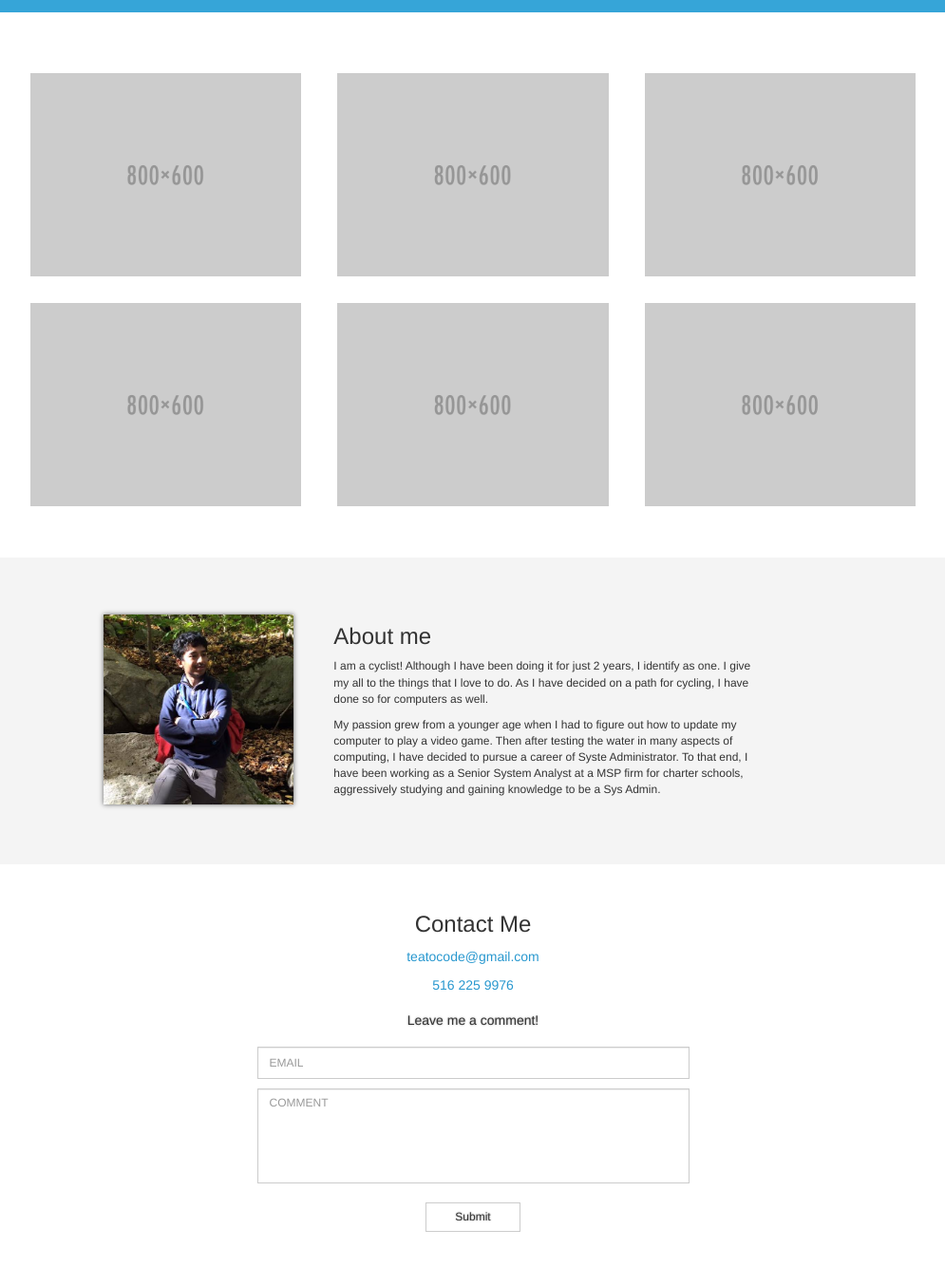
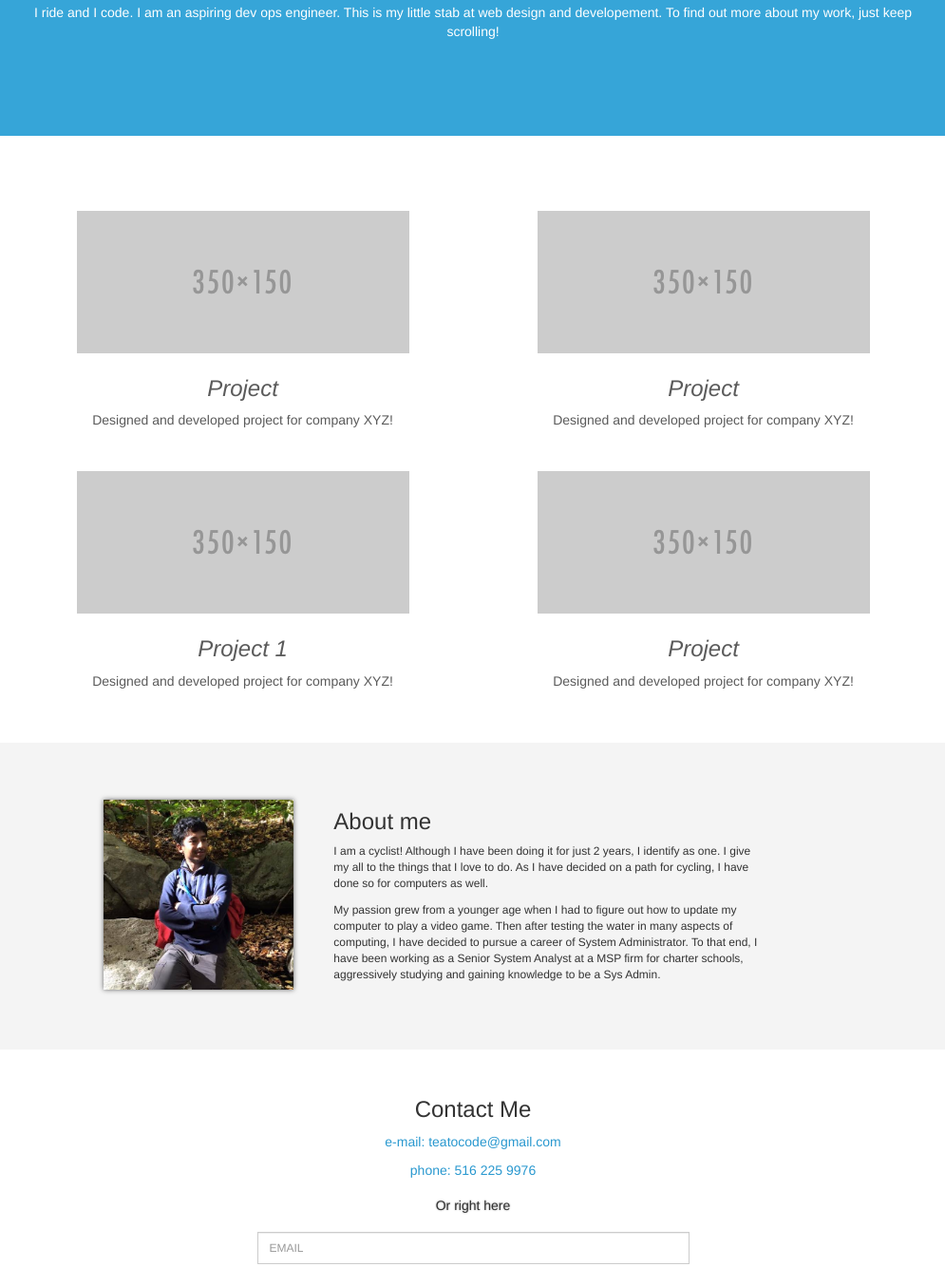
Before and after one commit to drinkingChai/portfolio, a plain HTML site: page index.html in a window 1280 px wide. Shown: the part 287-1621 px from the top of the page at 95% size, without its empty margins (142-1137 px from the left). Drawn offline with nearby package versions, Linux system fonts and the light colour scheme.

Commit message:
changed portfolio and header, created large logo
Put 2 projects per row and use 2 rows.
For each project, use an image, then, project name, then a line, and a
brief description

```diff
--- a/css/index.css
+++ b/css/index.css
@@ -12,10 +12,14 @@ html,body {
 .main {
 	background-color: #36a5d8;
 	/*background: url(footer_lodyas.png) repeat;*/
-	height: 300px;
+	height: 430px;
 	padding-top: 90px;
 	text-align: center;
 	color: #fff;
+}
+
+.main img {
+	max-width: 75px;
 }
 
 .main h1 {
@@ -109,9 +113,26 @@ html,body {
 	text-align: center;
 }
 
-.supporting.portfolio {
+.portfolio {
 	margin-top: 60px;
 	/*background: url(../img/backgrounds/geometry2.png) repeat;*/
+	text-align: center;
+	color: #5b5b5b;
+}
+
+.portfolio .col-md-6 {
+	padding-top: 15px;
+	padding-bottom: 15px;
+}
+
+.portfolio h3 {
+	font-style: italic;
+	width: 100%;
+}
+
+.portfolio hr {
+	width: 40%;
+	border-top: 1px solid #969696;
 }
 
 .portfolio .thumbnail {
--- a/css/responsive.css
+++ b/css/responsive.css
@@ -5,6 +5,7 @@
 
 .mobileSmallMenu .titleContainer {
 	height: 70px;
+	border-bottom: 1px solid #c4c4c4;
 }
 
 .mobileSmallMenu .container {
@@ -43,7 +44,7 @@
 }
 
 .mobileSmallMenu li {
-	border-top: 1px solid #c4c4c4;
+	border-bottom: 1px solid #c4c4c4;
 }
 
 .mobileSmallMenu li a {
--- a/index.html
+++ b/index.html
@@ -74,8 +74,10 @@
 
 		<div class="main">
 			<div class="container">
+				<img src="img/misc/logo2.png">
 				<h1>Wasif Zaman</h1>
 				<h4>Cooking up Lean software with great Agile-ity</h4>
+				<p>I ride and I code. I am an aspiring dev ops engineer. This is my little stab at web design and developement. To find out more about my work, just keep scrolling!</p>
 			</div>
 		</div>
 
@@ -83,29 +85,35 @@
 		<div class="supporting portfolio">
 			<div class="container">
 				<div class="row">
-					<div class="col-md-4">
+					<div class="col-md-6">
 						<div class="thumbnail">
-							<img src="img/misc/800x600.png"/>
+							<img src="img/misc/350x150.png"/>
 						</div>
+						<h3>Project</h3>
+						<p>Designed and developed project for company XYZ!</p>
+					</div>
+					<div class="col-md-6">
 						<div class="thumbnail">
-							<img src="img/misc/800x600.png"/>
+							<img src="img/misc/350x150.png"/>
 						</div>
+						<h3>Project</h3>
+						<p>Designed and developed project for company XYZ!</p>
 					</div>
-					<div class="col-md-4">
+				</div>
+				<div class="row">
+					<div class="col-md-6">
 						<div class="thumbnail">
-							<img src="img/misc/800x600.png"/>
+							<img src="img/misc/350x150.png"/>
 						</div>
+						<h3>Project 1</h3>
+						<p>Designed and developed project for company XYZ!</p>
+					</div>
+					<div class="col-md-6">
 						<div class="thumbnail">
-							<img src="img/misc/800x600.png"/>
+							<img src="img/misc/350x150.png"/>
 						</div>
-					</div>
-					<div class="col-md-4">
-						<div class="thumbnail">
-							<img src="img/misc/800x600.png"/>
-						</div>
-						<div class="thumbnail">
-							<img src="img/misc/800x600.png"/>
-						</div>
+						<h3>Project</h3>
+						<p>Designed and developed project for company XYZ!</p>
 					</div>
 				</div>
 			</div>
@@ -123,7 +131,7 @@
 						<p>I am a cyclist! Although I have been doing it for just 2 years, I identify as one. I give my all to the things that I love to do. As I have decided on a path for cycling, I have done so for computers as well.
 						</p>
 
-						<p>My passion grew from a younger age when I had to figure out how to update my computer to play a video game. Then after testing the water in many aspects of computing, I have decided to pursue a career of Syste Administrator. To that end, I have been working as a Senior System Analyst at a MSP firm for charter schools, aggressively studying and gaining knowledge to be a Sys Admin.
+						<p>My passion grew from a younger age when I had to figure out how to update my computer to play a video game. Then after testing the water in many aspects of computing, I have decided to pursue a career of System Administrator. To that end, I have been working as a Senior System Analyst at a MSP firm for charter schools, aggressively studying and gaining knowledge to be a Sys Admin.
 						</p>
 					</div>
 				</div>
@@ -136,9 +144,9 @@
 				<div class="row">
 					<div class="col-md-6 col-md-offset-3">
 						<h3>Contact Me</h3>
-						<p>teatocode@gmail.com</p>
-						<p>516 225 9976</p>
-						<h5>Leave me a comment!</h5>
+						<p>e-mail: teatocode@gmail.com</p>
+						<p>phone: 516 225 9976</p>
+						<h5>Or right here</h5>
 						<form>
 							<div class="form-group">
 								<input type="email" class="form-control" id="inputEmail" placeholder="EMAIL">
```
Also changed, not shown: img/misc/350x150.png (added), img/misc/logo2.png (added).
